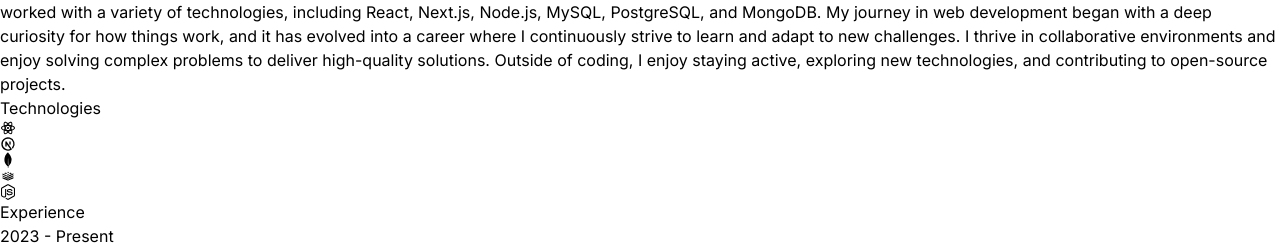
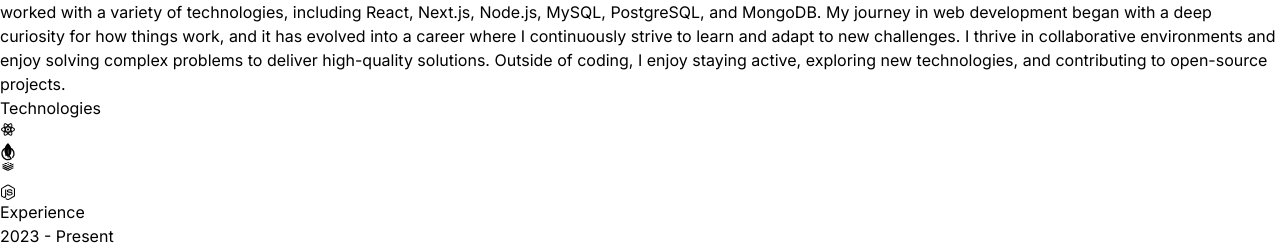
Before and after one commit to KChathuranga/kavindu-chathuranga, a React (Vite) app: page / in a window 1280 px wide. Shown: the part 1302-1552 px from the top of the page. Built offline with nearby package versions, Linux system fonts and the light colour scheme.

Commit message:
Animate the technology section

```diff
--- a/src/components/Technologies.jsx
+++ b/src/components/Technologies.jsx
@@ -3,28 +3,70 @@
 import { RiReactjsLine } from "react-icons/ri"
 import { SiMongodb } from "react-icons/si"
 import { TbBrandNextjs } from "react-icons/tb"
+import { motion } from "framer-motion"
+
+const iconVariants = ( duration ) => ({
+  initial: { y: -10},
+  animate: {
+    y: [10, -10],
+    transition:{
+      duration: duration,
+      ease: "linear",
+      repeat: Infinity,
+      repeatType: "reverse",
+    }
+  },
+});
 
 const Technologies = () => {
   return (
     <div className="border-b border-neutral-800 pb-24">
-      <h1 className="my-20 text-center text-4xl">Technologies</h1>
-      <div className="flex flex-wrap items-center justify-center gap-4">
-        <div className="rounded-2xl border-4 border-neutral-800 p-4">
-          <RiReactjsLine className="text-7xl text-cyan-400"/>
-        </div>
-        <div className="rounded-2xl border-4 border-neutral-800 p-4">
-          <TbBrandNextjs className="text-7xl"/>
-        </div>
-        <div className="rounded-2xl border-4 border-neutral-800 p-4">
-          <SiMongodb className="text-7xl text-green-500"/>
-        </div>
-        <div className="rounded-2xl border-4 border-neutral-800 p-4">
+      <motion.h1
+        whileInView={{y: 0, opacity: 1}}
+        initial={{y: -100, opacity: 0}}
+        transition={{duration: 1.5}}
+        className="my-20 text-center text-4xl">Technologies</motion.h1>
+      <motion.div
+        whileInView={{x: 0, opacity: 1}}
+        initial={{x: -100, opacity: 0}}
+        transition={{duration: 1.5}}
+        className="flex flex-wrap items-center justify-center gap-4">
+        <motion.div
+          variants={iconVariants(2.5)}
+          initial="initial"
+          animate="animate"
+          className="rounded-2xl border-4 border-neutral-800 p-4">
+            <RiReactjsLine className="text-7xl text-cyan-400"/>
+        </motion.div>
+        <motion.div
+          variants={iconVariants(3)}
+          initial="initial"
+          animate="animate"
+          className="rounded-2xl border-4 border-neutral-800 p-4">
+            <TbBrandNextjs className="text-7xl"/>
+        </motion.div>
+        <motion.div
+          variants={iconVariants(2)}
+          initial="initial"
+          animate="animate"
+          className="rounded-2xl border-4 border-neutral-800 p-4">
+            <SiMongodb className="text-7xl text-green-500"/>
+        </motion.div>
+        <motion.div
+          variants={iconVariants(6)}
+          initial="initial"
+          animate="animate"
+          className="rounded-2xl border-4 border-neutral-800 p-4">
           <DiRedis className="text-7xl text-red-700"/>
-        </div>
-        <div className="rounded-2xl border-4 border-neutral-800 p-4">
+        </motion.div>
+        <motion.div
+          variants={iconVariants(4)}
+          initial="initial"
+          animate="animate"
+          className="rounded-2xl border-4 border-neutral-800 p-4">
           <FaNodeJs className="text-7xl text-green-500"/>
-        </div>
-      </div>
+        </motion.div>
+      </motion.div>
     </div>
   )
 }
```
